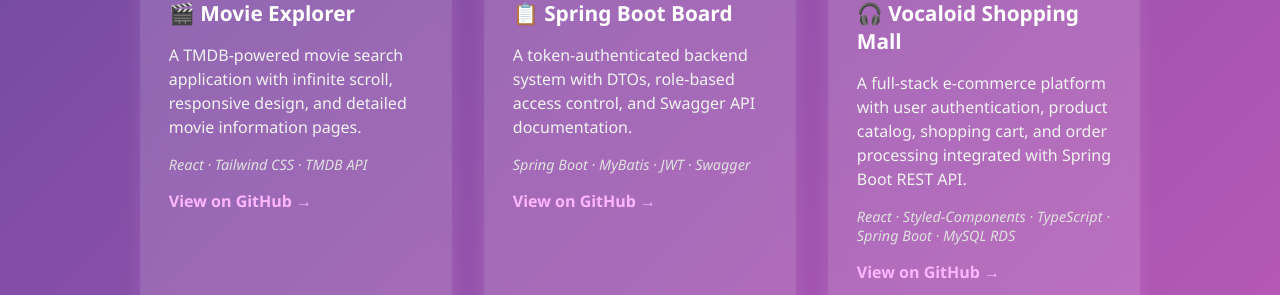
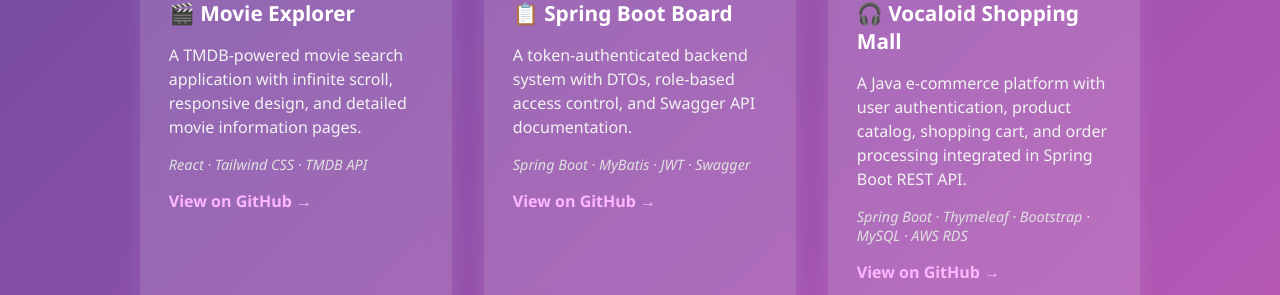
Before and after one commit to murasakijyuutann/self_introduction, a React (Vite) app: page /projects in a window 1280 px wide. Shown: the part 360-655 px from the top of the page. Built offline with nearby package versions, Linux system fonts and the light colour scheme; no server answers.

Commit message:
updated broken link

```diff
--- a/src/pages/Projects.tsx
+++ b/src/pages/Projects.tsx
@@ -103,15 +103,15 @@ export default function Projects() {
     },
     {
       title: '🎧 Vocaloid Shopping Mall',
-      desc: 'A full-stack e-commerce platform with user authentication, product catalog, shopping cart, and order processing integrated with Spring Boot REST API.',
-      tech: 'React · Styled-Components · TypeScript · Spring Boot · MySQL RDS',
-      link: 'https://github.com/murasakijyuutann/vocaloidshop-fullstack',
+      desc: 'A Java e-commerce platform with user authentication, product catalog, shopping cart, and order processing integrated in Spring Boot REST API.',
+      tech: 'Spring Boot · Thymeleaf · Bootstrap · MySQL · AWS RDS',
+      link: 'https://github.com/murasakijyuutann/vocaloid_store',
     },
     {
       title: '🚌 Public Transport Payment System',
       desc: 'A Spring Boot payment system API featuring card management, fare calculation, and transaction processing with Thymeleaf frontend and AWS MySQL.',
       tech: 'Spring Boot · Thymeleaf · Bootstrap · MySQL · AWS RDS',
-      link: 'https://github.com/murasakijyuutann/public-transport-system',
+      link: 'https://github.com/murasakijyuutann/transport_payment',
     },
     {
       title: '🧾 Self Intro Repository',
```
